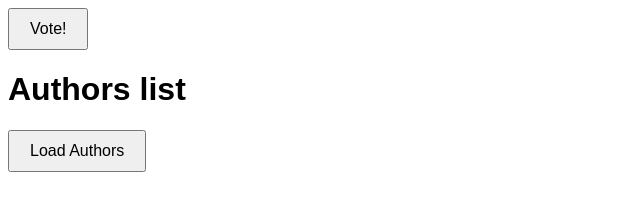
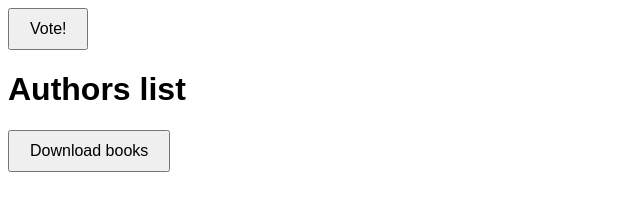
Before and after one commit to JAcekSoftServe/JSRetraining, a website: page hw11.html in a window 1280 px wide. Shown: the whole page, without its empty margins (0-640 px from the left). Drawn offline with Linux system fonts and the light colour scheme.

Commit message:
hw11_upd04

```diff
--- a/hw11.html
+++ b/hw11.html
@@ -21,7 +21,7 @@
     <div id="authors">
         <h1>Authors list</h1>
 
-        <button onclick="fetchAuthors()">Load Authors</button>
+        <button onclick="fetchAuthors()">Download books</button>
         <ul id="authors-list"></ul>
 
     </div>
```
